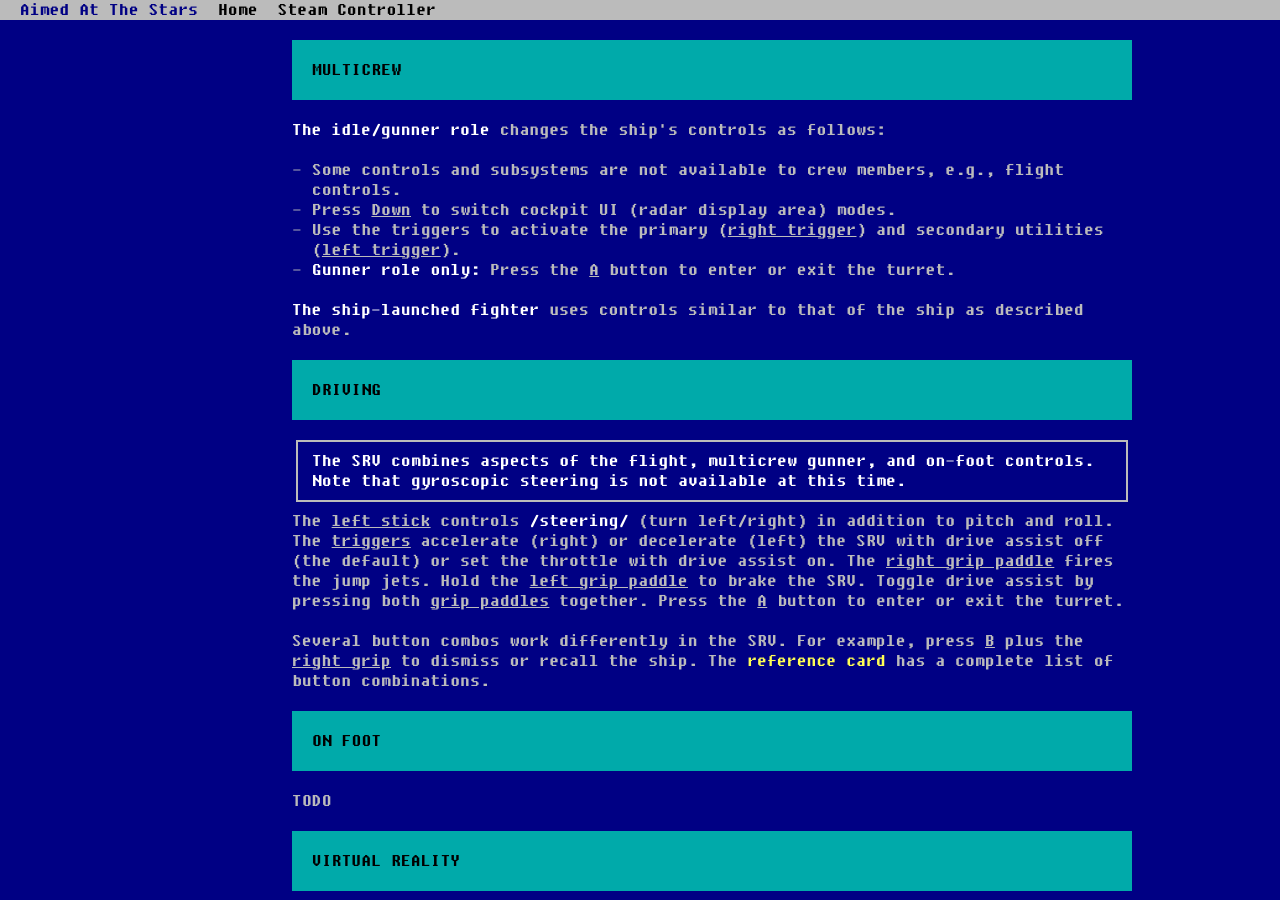
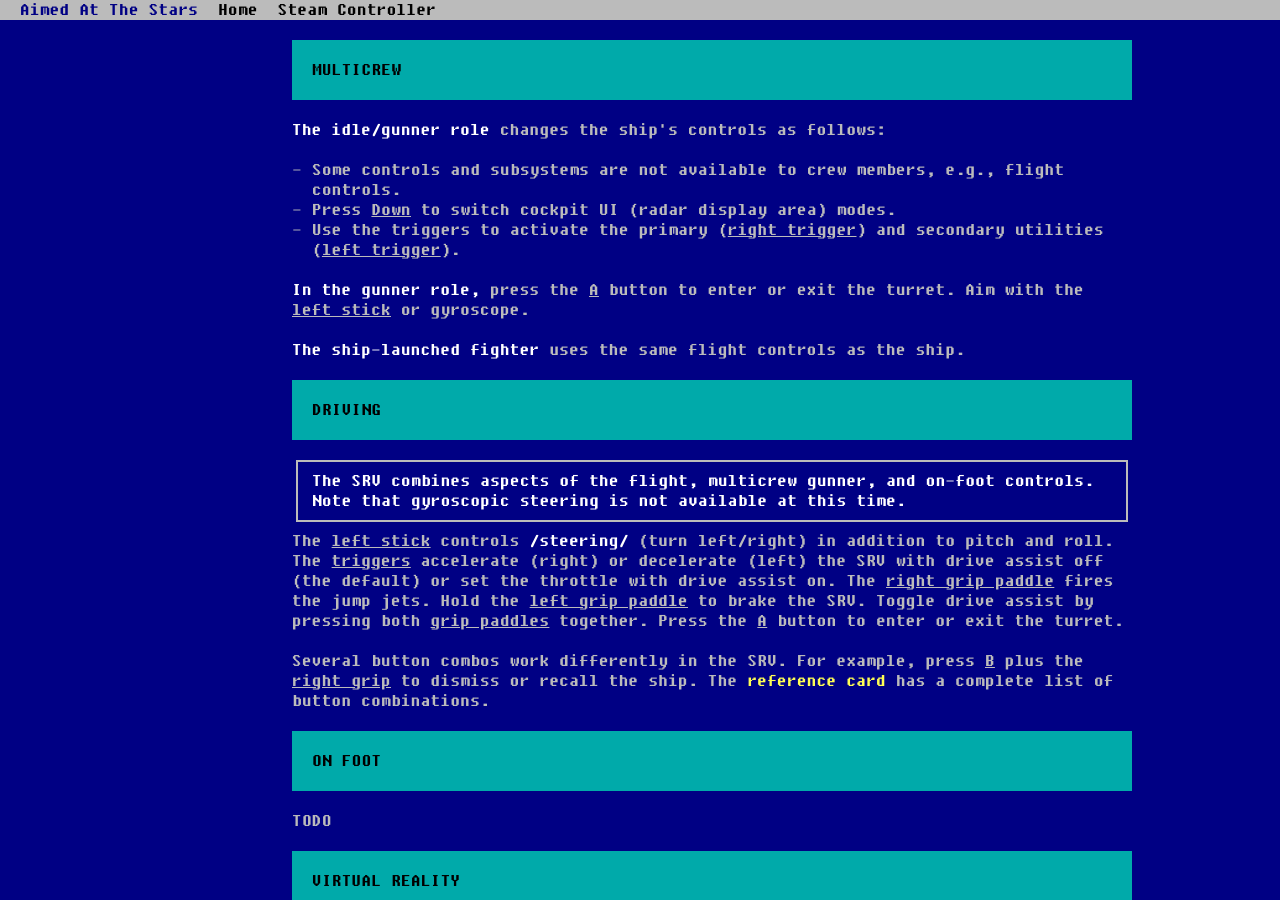
Before and after one commit to irtnog/aimedatthestars.org, a Jekyll site: the page built from bafpm/index.html, in a window 1280 px wide and 900 px high, scrolled down 3564 px. Built offline with Jekyll 4.4.1, drawn with Linux system fonts in a browser that asks for light colours.

Commit message:
feat(bafpm): move the gunner role controls into their own paragraph

```diff
--- a/bafpm/index.html
+++ b/bafpm/index.html
@@ -147,9 +147,9 @@ layout: default
           <li>Some controls and subsystems are not available to crew members, e.g., flight controls.</li>
           <li>Press <u>Down</u> to switch cockpit UI (radar display area) modes.</li>
           <li>Use the triggers to activate the primary (<u>right trigger</u>) and secondary utilities (<u>left trigger</u>).</li>
-          <li><strong>Gunner role only:</strong> Press the <u>A</u> button to enter or exit the turret.</li> <!-- TODO aim turret with left stick or gyro -->
         </ul>
-        <p><strong>The ship-launched fighter</strong> uses controls similar to that of the ship as described above.</p>
+        <p><strong>In the gunner role,</strong> press the <u>A</u> button to enter or exit the turret.  Aim with the <u>left stick</u> or gyroscope.</p>
+        <p><strong>The ship-launched fighter</strong> uses the same flight controls as the ship.</p>
       </section>
 
       <section id="driving">
```
